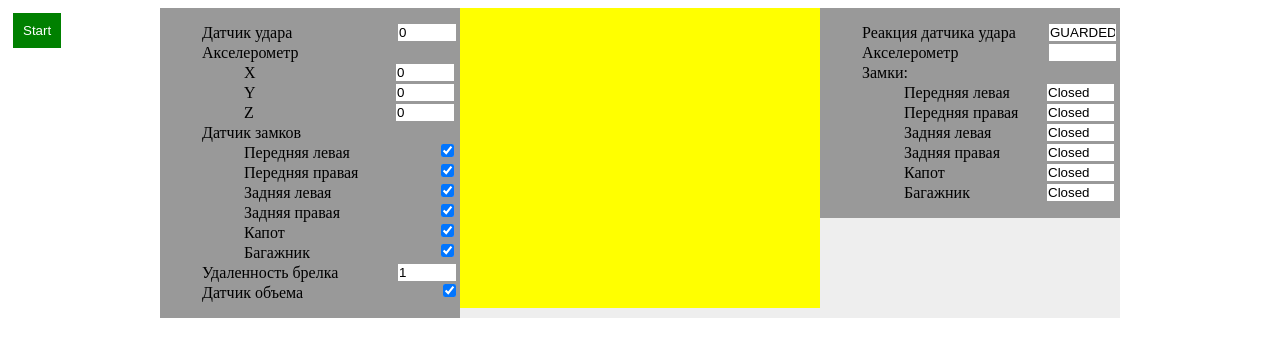
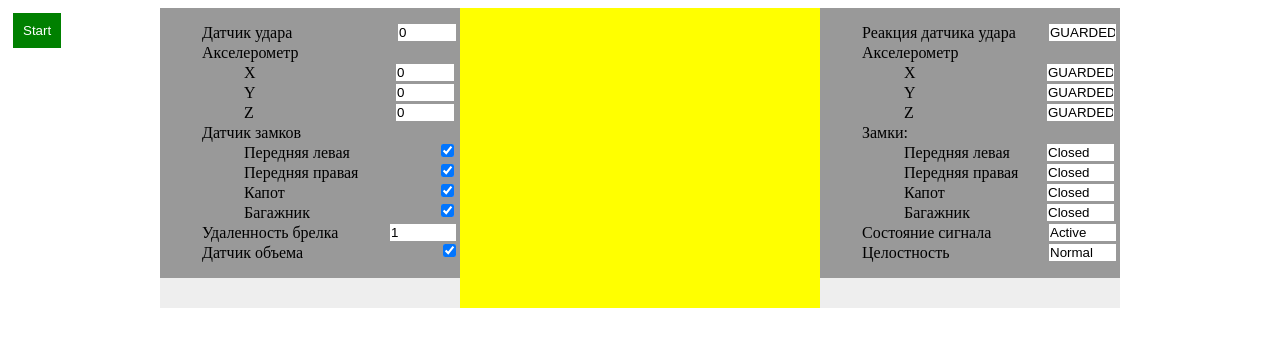
Before and after one commit to qnak94/qnak94.github.com, a plain HTML site: page index.html in a window 1280 px wide. Both pictures are taken after a click on the button "Start". Drawn offline with Linux system fonts and the light colour scheme.

Commit message:
full signs

```diff
--- a/index.html
+++ b/index.html
@@ -13,7 +13,7 @@
 
         <div class="left__menu">
             <ul>
-                <li class="func">Датчик удара <input id="hit__val" name="hit__dat" type="number" max="100" min="0" value="0" step="5" size="1"></li>
+                <li class="func">Датчик удара <input id="hit__val" name="hit__dat" type="number" max="255" min="0" value="0" step="5" size="1"></li>
                 <li class="func">Акселерометр
                     <ul>
                         <li class="func">X <input type="number" id="X" type="number" max="20" min="-20" value="0" step="1" size="1"></li>
@@ -25,38 +25,36 @@
                     <ul>
                         <li class="func">Передняя левая <input type="checkbox" id="LF" checked value="1"></li>
                         <li class="func">Передняя правая <input type="checkbox" id="RF" checked value="1"></li>
-                        <li class="func">Задняя левая <input type="checkbox" id="LB" checked value="1"></li>
-                        <li class="func">Задняя правая <input type="checkbox" id="RB" checked value="1"></li>
                         <li class="func">Капот <input type="checkbox" id="Ca" checked value="1"></li>
                         <li class="func">Багажник <input type="checkbox" id="Bg" checked value="1"></li>
                     </ul>
                 </li>
-                <li class="func">Удаленность брелка <input id="distance" type="number" max="300" min="1" value="1" step="1" size="1"></li>
+                <li class="func">Удаленность брелка <input id="distance" type="number" max="1000" min="1" value="1" step="1" size="1"></li>
                 <li class="func">Датчик объема <input type="checkbox" id="scope" checked value="1"></li>
-                <li class="func"></li>
-                <li class="func"></li>
             </ul>
         </div>
         <div class="center__image"></div>
         <div class="right__menu">
             <ul>
                 <li class="react">Реакция датчика удара <input type="text" id="hit__res" size="6"></li>
-                <li class="react">Акселерометр <input type="text" id="acs__res" size="6">
+                </li>
+                <li class="func">Акселерометр
+                    <ul>
+                        <li class="func">X <input type="text" id="X__res" size="6"></li>
+                        <li class="func">Y <input type="text" id="Y__res" size="6"></li>
+                        <li class="func">Z <input type="text" id="Z__res" size="6"></li>
+                    </ul>
                 </li>
                 <li class="react">Замки:
                     <ul>
                         <li class="func">Передняя левая <input type="text" id="LF__res" size="6"></li>
                         <li class="func">Передняя правая <input type="text" id="RF__res" size="6"></li>
-                        <li class="func">Задняя левая <input type="text" id="LB__res" size="6"></li>
-                        <li class="func">Задняя правая <input type="text" id="RB__res" size="6"></li>
                         <li class="func">Капот <input type="text" id="Ca__res" size="6"></li>
                         <li class="func">Багажник <input type="text" id="Bg__res" size="6"></li>
                     </ul>
                 </li>
-                <li class="react"></li>
-                <li class="react"></li>
-                <li class="react"></li>
-                <li class="react"></li>
+                <li class="react">Состояние сигнала <input type="text" id="signal__state" size="6"></li>
+                <li class="react">Целостность <input type="text" id="scope__state" size="6"></li>
             </ul>
         </div>
     </div>
--- a/script.js
+++ b/script.js
@@ -6,21 +6,40 @@ function start() {
 }
 function getHitLevel() {
     var val = document.getElementById('hit__val').value;
-    if(val<20)
+    if(val<85)
         return 'GUARDED';
-    else if(val<50)
+    else if(val<170)
         return 'WARNING';
     else
         return 'ALARM!';
 }
-//function getAccelLevel() {
-//}
+function getAccelLevel() {
+    var x_val = document.getElementById('X').value;
+    var y_val = document.getElementById('Y').value;
+    var z_val = document.getElementById('Z').value;
+
+    if(abs(x_val)<5)document.getElementById('X__res').value="GUARDED";
+    else if(abs(x_val) <10)document.getElementById('X__res').value="WARNING";
+    else document.getElementById('X__res').value="ALARM!";
+
+    if(abs(y_val)<5)document.getElementById('Y__res').value="GUARDED";
+    else if(abs(y_val) <10)document.getElementById('Y__res').value="WARNING";
+    else document.getElementById('Y__res').value="ALARM!";
+
+    if(abs(z_val)<5)document.getElementById('Z__res').value="GUARDED";
+    else if(abs(z_val) <10)document.getElementById('Z__res').value="WARNING";
+    else document.getElementById('Z__res').value="ALARM!";
+
+        function abs(accVal) {
+            if(accVal<0)
+                accVal=-accVal;
+            return accVal;
+        }
+}
 function getLockState() {
     var locks = {
         lf:document.getElementById('LF').checked,
         rf:document.getElementById('RF').checked,
-        lb:document.getElementById('LB').checked,
-        rb:document.getElementById('RB').checked,
         ca:document.getElementById('Ca').checked,
         bg:document.getElementById('Bg').checked
     }
@@ -30,17 +49,25 @@ function getLockState() {
     else document.getElementById('LF__res').value = "Open";
     if(locks.rf)document.getElementById('RF__res').value = "Closed";
     else document.getElementById('RF__res').value = "Open";
-    if(locks.lb)document.getElementById('LB__res').value = "Closed";
-    else document.getElementById('LB__res').value = "Open";
-    if(locks.rb)document.getElementById('RB__res').value = "Closed";
-    else document.getElementById('RB__res').value = "Open";
     if(locks.ca)document.getElementById('Ca__res').value = "Closed";
     else document.getElementById('Ca__res').value = "Open";
     if(locks.bg)document.getElementById('Bg__res').value = "Closed";
     else document.getElementById('Bg__res').value = "Open";
 }
+function getDistanceState() {
+    var dist = document.getElementById('distance').value;
+    if(dist<300)document.getElementById('signal__state').value = "Active";
+    else document.getElementById('signal__state').value = "Lost";
+}
+function getScopeState() {
+    if(document.getElementById('scope').checked)document.getElementById('scope__state').value = "Normal";
+    else document.getElementById('scope__state').value = "Crashed";
+}
 
 function writeRes() {
     document.getElementById('hit__res').value=getHitLevel();
     getLockState();
+    getAccelLevel();
+    getDistanceState();
+    getScopeState();
 }
```
